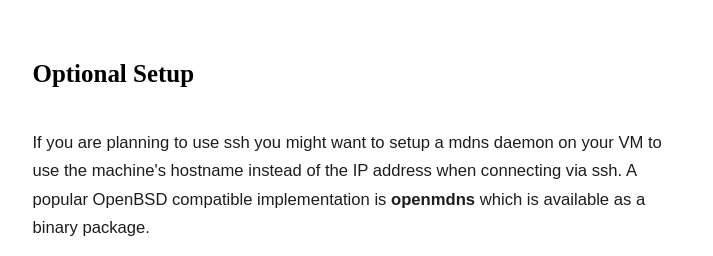
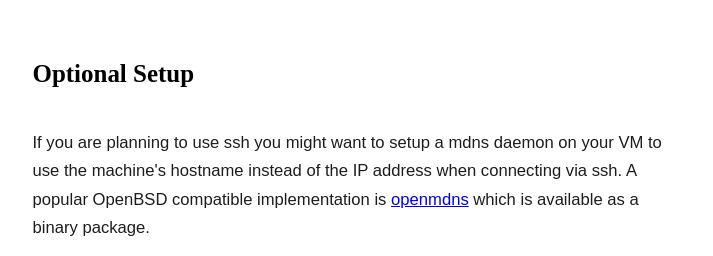
Before and after one commit to tobhe/tobhe.de, a plain HTML site: page stuff/lxd-openbsd.html in a window 1280 px wide. Shown: the part 4120-4376 px from the top of the page, without its empty margins (283-996 px from the left). Drawn offline with Linux system fonts and the light colour scheme.

Commit message:
Linux to openmdns

```diff
--- a/stuff/lxd-openbsd.html
+++ b/stuff/lxd-openbsd.html
@@ -178,8 +178,9 @@ login:
 If you are planning to use ssh you might want to setup a mdns daemon on your
 VM to use the machine's hostname instead of the IP address when connecting
 via ssh.
-A popular OpenBSD compatible implementation is <b>openmdns</b> which is
-available as a binary package.
+A popular OpenBSD compatible implementation is
+<a href="http://www.haesbaert.org/openmdns/">openmdns</a>
+which is available as a binary package.
 
 <pre>
 # pkg_add openmdns
```
